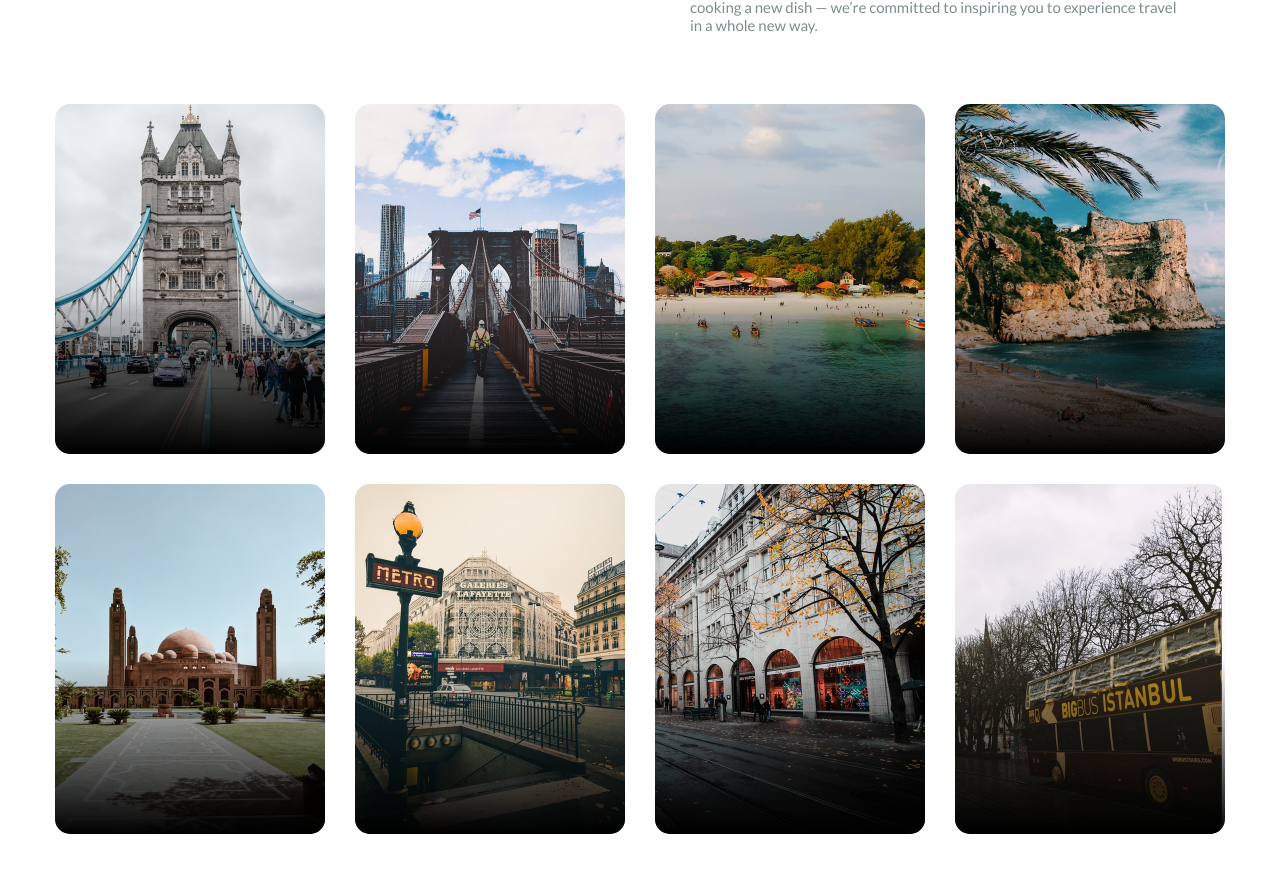
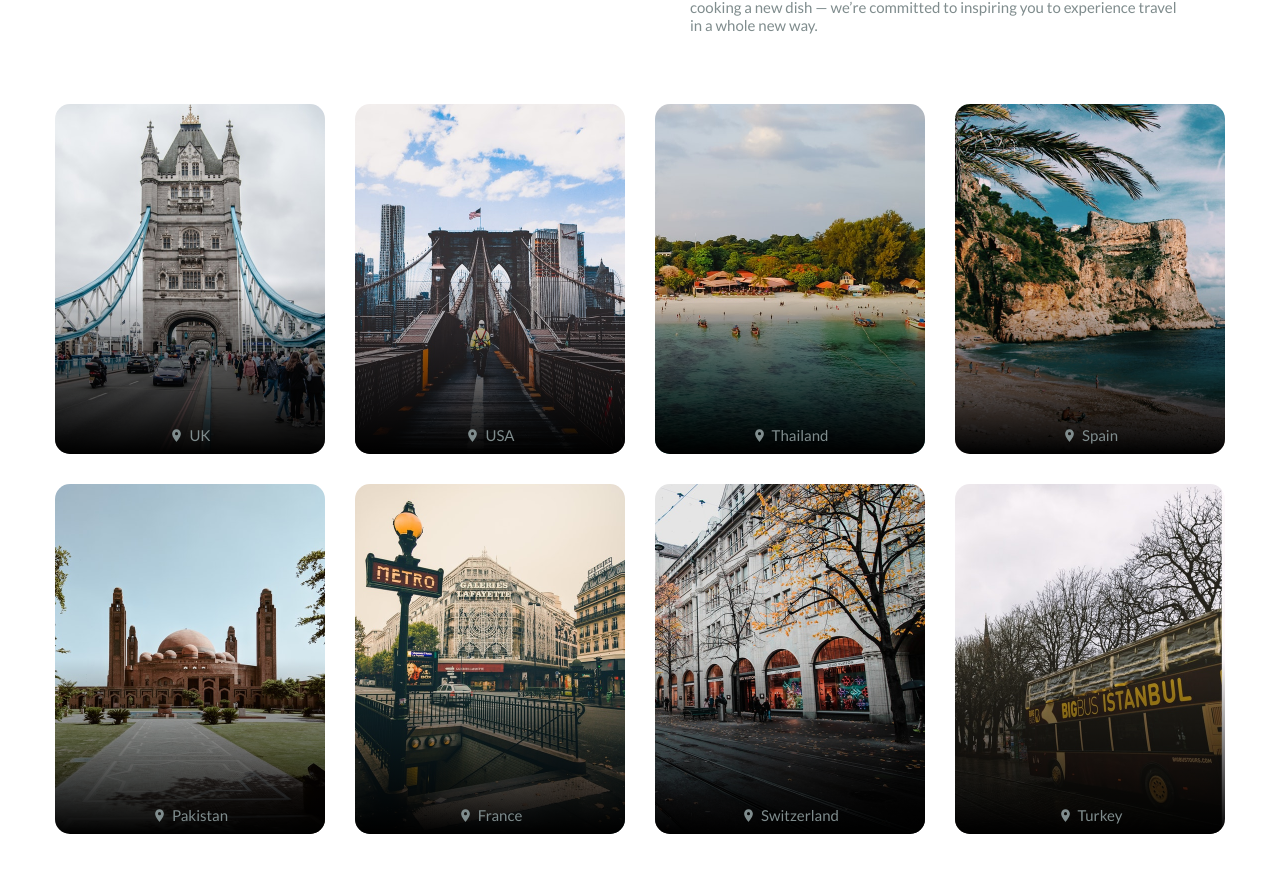
Before and after one commit to jankkosinski/trip-with-me, a React (Create React App) app: page / in a window 1280 px wide. Shown: the part 926-1795 px from the top of the page. Built offline with nearby package versions, Linux system fonts and the light colour scheme.

Commit message:
🚧 create destination card title

```diff
--- a/src/components/DestinationCard.js
+++ b/src/components/DestinationCard.js
@@ -1,4 +1,5 @@
 import React from 'react';
+import { MdPlace } from 'react-icons/md';
 import { LazyLoadImage } from 'react-lazy-load-image-component';
 export default function DestinationCard({ destination }) {
   return (
@@ -9,7 +10,12 @@ export default function DestinationCard({ destination }) {
           alt={destination.image}
           src={destination.image}
         />
-        <div className='destination__card__layer'></div>
+        <div className='destination__card__layer'>
+          <div className='destination__card__layer__content'>
+            <MdPlace />
+            <div>{destination.name}</div>
+          </div>
+        </div>
       </div>
     </div>
   );
--- a/src/scss/layout/_destinations.scss
+++ b/src/scss/layout/_destinations.scss
@@ -44,8 +44,15 @@
     }
     &__layer {
       @include utilities.position(absolute, 0, 0, 0, 0, 100%, 100%);
+      @include utilities.align(flex, center, flex-end, null);
       background: linear-gradient(to bottom, transparent 50%, utilities.$black);
       border-radius: 1.5rem;
+      &__content {
+        @include utilities.flex(flex, row, 0.5rem, center, center, null);
+        padding: 1rem 0;
+        color: utilities.$grey;
+        font-size: 1.5rem;
+      }
     }
   }
 }
```
Also changed, not shown: src/main.css.
